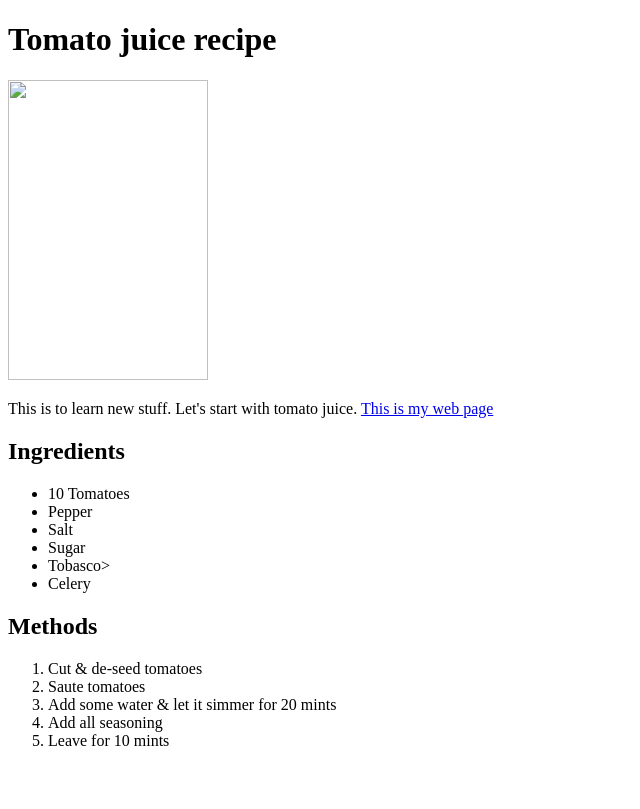
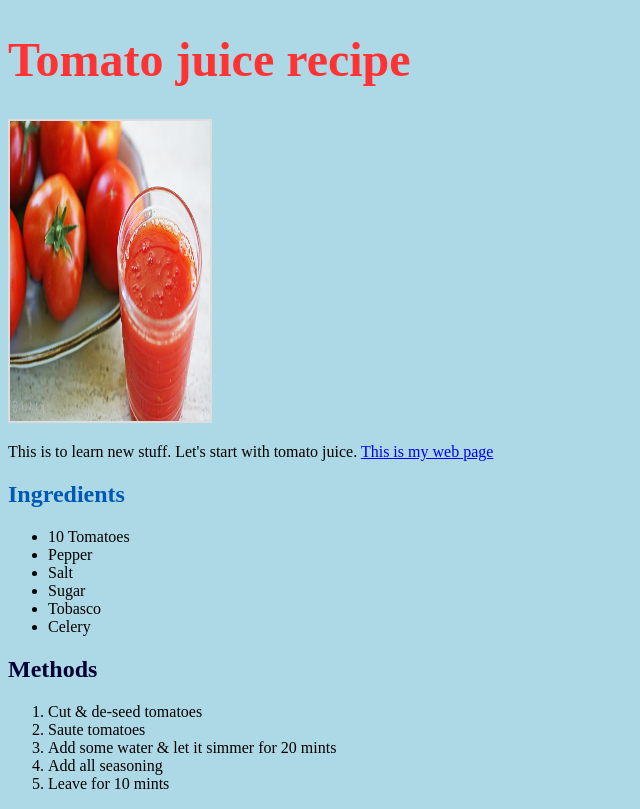
Before and after one commit to lovelymehrotra/lovelymehrotra.github.io, a plain HTML site: page index.html in a window 1280 px wide. Shown: the whole page, without its empty margins (0-640 px from the left). Drawn offline with Linux system fonts and the light colour scheme.

Commit message:
Initial css (#3)
* Initial css

* added review comments

```diff
--- a/index.html
+++ b/index.html
@@ -1,27 +1,29 @@
 <!DOCTYPE html>
 <html>
-    <head></head>
+    <head>
+        <link rel="stylesheet" type="text/css" href="style.css"/>
+    </head>
         <body>
-            <h1>Tomato juice recipe</h1>
-            <img src="homemade-tomato-juice-horiz-a-1200.jpg" width="200" height="300">
+            <h1 id="header">Tomato juice recipe</h1>
+            <img src="./images/homemade-tomato-juice-horiz-a-1200.jpg" alt="An image of Tomatoes" style="width:200px;height:300px">
                 <p>
                     This is to learn new stuff.
                     Let's start with tomato juice.
                     <a href="https://lovelymehrotra.github.io/"> This is my web page </a>
                 </p>
             <div>
-            <h2>Ingredients</h2>
+            <h2 class="ing">Ingredients</h2>
                 <ul>
                     <li>10 Tomatoes</li>
                     <li>Pepper</li>
                     <li>Salt</li>
                     <li>Sugar</li>
-                    <li>Tobasco></li>
+                    <li>Tobasco</li>
                     <li>Celery</li>
                 </ul>
             </div>
             <div>
-            <h2>Methods</h2>
+            <h2 class="met">Methods</h2>
                 <ol>
                     <li>Cut & de-seed tomatoes</li>
                     <li>Saute tomatoes</li>
--- /dev/null
+++ b/style.css
@@ -0,0 +1,29 @@
+h1 {
+ color:#ff3333;
+ font-size: 3em;
+ border-bottom-color: 2px #0059b2;
+
+}
+body {
+    background-color: lightblue;
+}
+
+.ing {
+    color:#0059b3;
+}
+
+.met {
+    color:#000033;
+}
+
+img {
+    max-width: 100%;
+    height: auto;
+    border:2px solid #ddd;
+}
+
+@media only screen and (max-width: 500px) {
+    img {
+      width: 100%;
+    }
+  }
```
Also changed, not shown: images/homemade-tomato-juice-horiz-a-1200.jpg (added).
